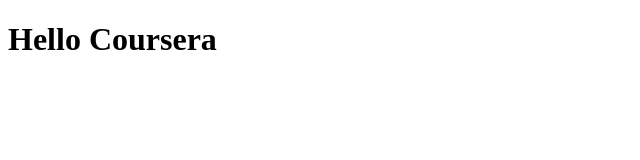
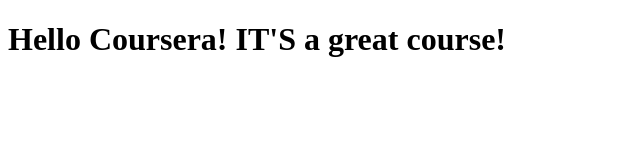
Before and after one commit to Rabbit-in-the-Box/Coursera-test, a plain HTML site: page site/index.html in a window 1280 px wide. Shown: the whole page, without its empty margins (0-640 px from the left). Drawn offline with Linux system fonts and the light colour scheme.

Commit message:
small addition to our page content.

```diff
--- a/site/index.html
+++ b/site/index.html
@@ -5,6 +5,6 @@
 	<title>Hello Coursera</title>
 </head>
 <body>
-<h1>Hello Coursera</h1>
+<h1>Hello Coursera! IT'S a great course!</h1>
 </body>
 </html>
```
